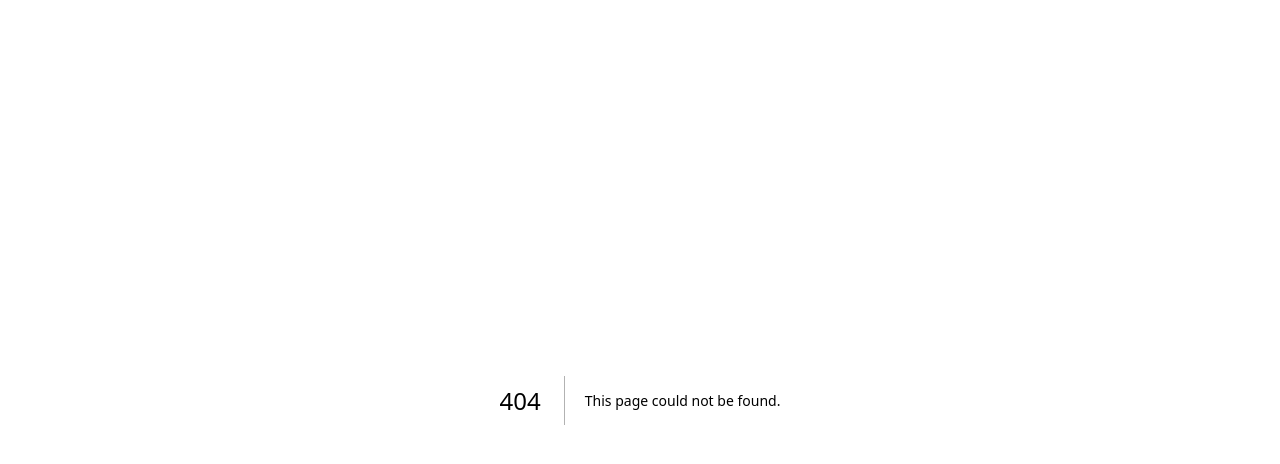
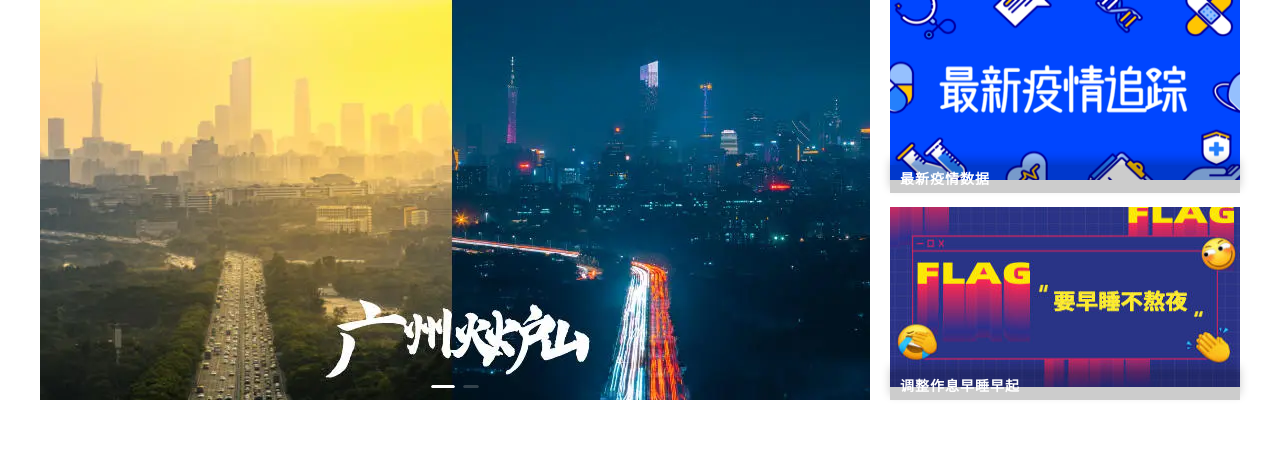
Before and after one commit to hy689/next-blog, a Next.js app: page /index/carouselBanner in a window 1280 px wide. Before the commit this address had no page. Shown: the top 464 px of the page. Built offline with nearby package versions, Linux system fonts and the light colour scheme.

Commit message:
feat：完成banner图

```diff
--- /dev/null
+++ b/pages/index/carouselBanner.jsx
@@ -0,0 +1,71 @@
+import { Carousel } from 'antd'
+const contentStyle = {
+  height: '400px',
+  background: '#364d79',
+}
+export default function CarouselBanner(options) {
+  const onChange = (currentSlide) => {
+    console.log(currentSlide)
+  }
+  return (
+    <>
+      <div className="carousel-banner">
+        <div>
+          <Carousel autoplay style={{width:"830px"}} >
+            <div  style={contentStyle}>
+              <img src="/imgs/carousel.png" alt="" />
+            </div>
+            <div  style={contentStyle}>
+              <img src="/imgs/carousel2.png" alt="" />
+            </div>
+          </Carousel>
+        </div>
+        <div className="hot">
+          <div className="hot-item">
+            <img src="/imgs/right1.png" alt="" />
+            <p>最新疫情数据</p>
+          </div>
+          <div className="hot-item">
+            <img src="/imgs/right2.png" alt="" />
+            <p>调整作息早睡早起</p>
+          </div>
+        </div>
+      </div>
+      <style jsx>{`
+        .carousel-banner {
+          height: 400px;
+          display: flex;
+          justify-content: space-between;
+        }
+        .hot {
+          display: flex;
+          flex-direction: column;
+          justify-content: space-between;
+          align-items: end;
+        }
+        .hot-item {
+          height: 193px;
+          position: relative;
+        }
+        .hot p {
+          color: #fff;
+          position: absolute;
+          left: 0;
+          right: 0;
+          bottom: 0;
+          background-color: rgba(0, 0, 0, 0.2);
+          box-shadow: 0 -5px 10px rgba(0, 0, 0, 0.2);
+          line-height: 2;
+          font-size: 14px;
+          padding: 0 10px;
+          font-weight: 700;
+          z-index: 999;
+        }
+        .hot img {
+          height: 180px;
+          width: 350px;
+        }
+      `}</style>
+    </>
+  )
+}
--- a/styles/globals.css
+++ b/styles/globals.css
@@ -35,11 +35,12 @@
 
 html,
 body {
+  font-family: -apple-system,BlinkMacSystemFont,'Segoe UI',Roboto,'Helvetica Neue',Arial,'Noto Sans',sans-serif,'Apple Color Emoji','Segoe UI Emoji','Segoe UI Symbol','Noto Color Emoji';
+  letter-spacing: 1px;
   max-width: 100vw;
   min-width: 1100px;
   width: 1200px;
   margin: 0 auto;
-  overflow-x: hidden;
 }
 
 body {
```
Also changed, not shown: pages/index.jsx (+23 -4 lines), public/imgs/carousel.png (added), public/imgs/carousel2.png (added).
